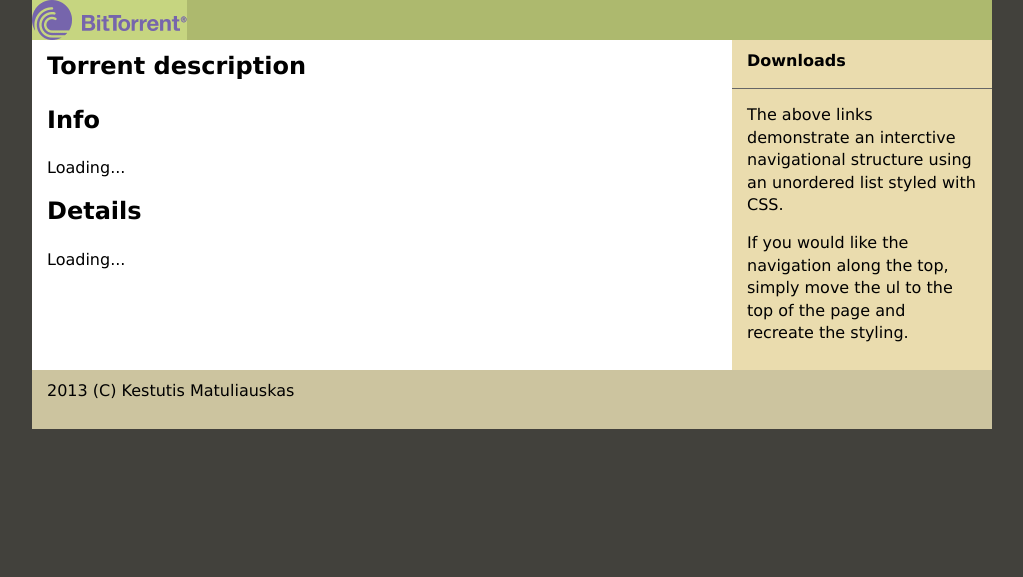
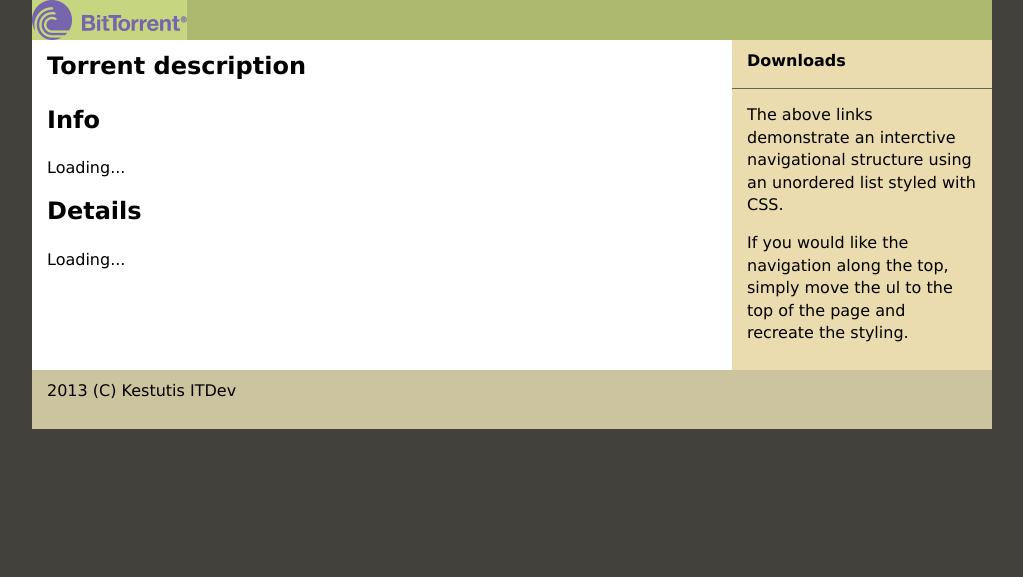
Before and after one commit to kkMatt/ProgrammingAssignments, a PHP site: page /index.php in a window 1280 px wide. Shown: the top 577 px of the page, without its empty margins (128-1151 px from the left). Run offline with PHP 8.4, Linux system fonts and the light colour scheme; data that the repository does not hold is empty.

Commit message:
Update template.index.php

```diff
--- a/BitTorrent-Challenge/template.index.php
+++ b/BitTorrent-Challenge/template.index.php
@@ -54,7 +54,7 @@
     </section>
     <!-- end .content --></article>
   <footer>
-    <p>2013 (C) Kestutis Matuliauskas</p>
+    <p>2013 (C) Kestutis ITDev</p>
   </footer>
   <!-- end .container --></div>
 </body>
```
